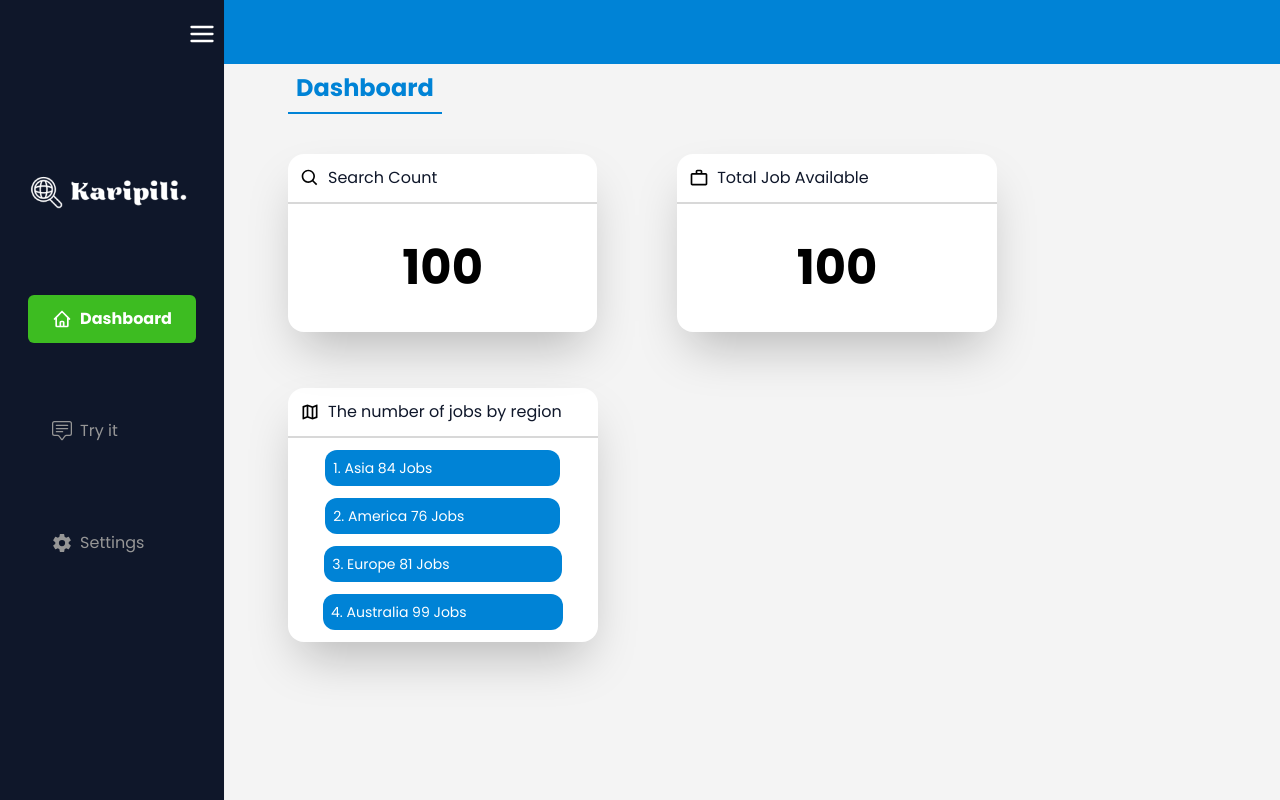
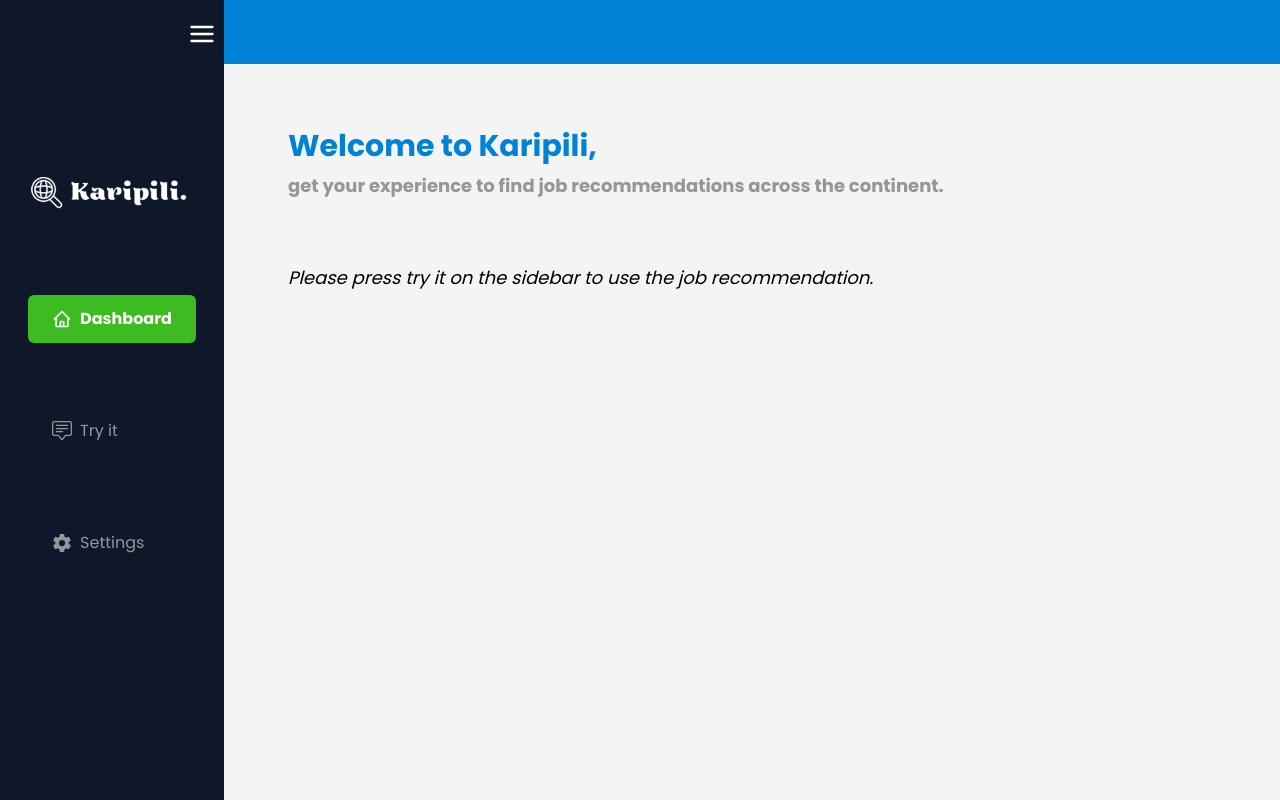
Before and after one commit to esakenyun/karipili, a Next.js app in the folder karipili/: page /dashboard in a window 1280 px wide. Built offline with nearby package versions, Linux system fonts and the light colour scheme.

Commit message:
FIX DONE

```diff
--- a/karipili/src/app/dashboard/prompt/page.jsx
+++ b/karipili/src/app/dashboard/prompt/page.jsx
@@ -49,7 +49,6 @@ export default function Prompt() {
     event.preventDefault();
     const response = await getRecommendations(minSalary, maxSalary, region, topN);
     setData(response.data);
-    console.log(response.data)
   };
 
   return (
--- a/karipili/src/components/card/UserPrompt.jsx
+++ b/karipili/src/components/card/UserPrompt.jsx
@@ -13,7 +13,7 @@ export default function UserPrompt({ data }) {
       </div>
       <div className="flex flex-col gap-1">
         <p className="text-xs lg:text-lg font-bold text-primary-50">{item.title}</p>
-        <p className="flex text-yellow-500">{convertToStars(item.rating)}</p>
+        {/* <p className="flex text-yellow-500">{convertToStars(item.rating)}</p> */}
         <label className="text-primary-50 font-semibold">Description</label>
         <p className="text-xs lg:text-sm text-justify w-fit rounded-lg">
          {item.description}
--- a/karipili/src/components/pages/DashboardPageComponent.jsx
+++ b/karipili/src/components/pages/DashboardPageComponent.jsx
@@ -6,12 +6,26 @@ export default function DashboardPageComponent() {
   return (
     <>
       <div>
-        <div className="p-2 w-fit text-2xl font-bold text-primary-50 border-b-2 border-primary-50 ">
+        {/* <div className="p-2 w-fit text-2xl font-bold text-primary-50 border-b-2 border-primary-50 ">
           <WaveAnimation title="Dashboard" />
+        </div> */}
+
+        <div className="pt-16">
+          <h1 className="text-xl sm:text-3xl font-bold text-primary-50">
+            <WaveAnimation title="Welcome to Karipili, "/>
+            <br />
+             <span className="text-base sm:text-lg text-secondary-150">
+              <WaveAnimation title="get your experience to find job recommendations across the continent."/>
+             </span>
+          </h1>
+          <div className="pt-16">
+            <h2 className="text-md sm:text-lg italic">
+              <WaveAnimation title="Please press try it on the sidebar to use the job recommendation." /></h2>
+          </div>
         </div>
+{/*
+        <div className="pt-10 flex flex-col w-fit gap-10 lg:gap-20 lg:flex-row">
 
-        <div className="pt-10 flex flex-col w-fit gap-10 lg:gap-20 lg:flex-row">
-          {/* Card 1 Section */}
           <div className="bg-primary-150 shadow-2xl rounded-2xl">
             <div className="flex-col">
               <div className="py-3 flex gap-2 items-center px-3 border-b-2 border-secondary-100 pr-40">
@@ -21,7 +35,7 @@ export default function DashboardPageComponent() {
               <div className="py-10 text-center font-bold text-5xl">100</div>
             </div>
           </div>
-          {/* Card 2 */}
+
           <div className="bg-primary-150 shadow-2xl rounded-2xl">
             <div className="flex-col">
               <div className="py-3 flex gap-2 items-center px-3 border-b-2 border-secondary-100 pr-32">
@@ -31,8 +45,9 @@ export default function DashboardPageComponent() {
               <div className="py-10 text-center font-bold text-5xl">100</div>
             </div>
           </div>
-        </div>
-        <div className="pt-14">
+        </div> */}
+
+        {/* <div className="pt-14">
           <div className="bg-primary-150 shadow-2xl rounded-2xl w-fit">
             <div className="flex-col">
               <div className="py-3 flex gap-2 items-center px-3 border-b-2 border-secondary-100 pr-9">
@@ -40,7 +55,7 @@ export default function DashboardPageComponent() {
                 <p className="text-primary-100">The number of jobs by region</p>
               </div>
               <div className="py-3 flex flex-col items-center gap-3">
-                {/*  Count Job */}
+
                 <div className="bg-primary-50 rounded-xl py-2 px-2 text-primary-150 text-sm pr-32">1. Asia 84 Jobs</div>
                 <div className="bg-primary-50 rounded-xl py-2 px-2 text-primary-150 text-sm pr-24">2. America 76 Jobs</div>
                 <div className="bg-primary-50 rounded-xl py-2 px-2 text-primary-150 text-sm pr-28">3. Europe 81 Jobs</div>
@@ -48,7 +63,8 @@ export default function DashboardPageComponent() {
               </div>
             </div>
           </div>
-        </div>
+        </div> */}
+
       </div>
     </>
   );
```
Also changed, not shown: 1 other file (tests, documents, lock files or other folders).
